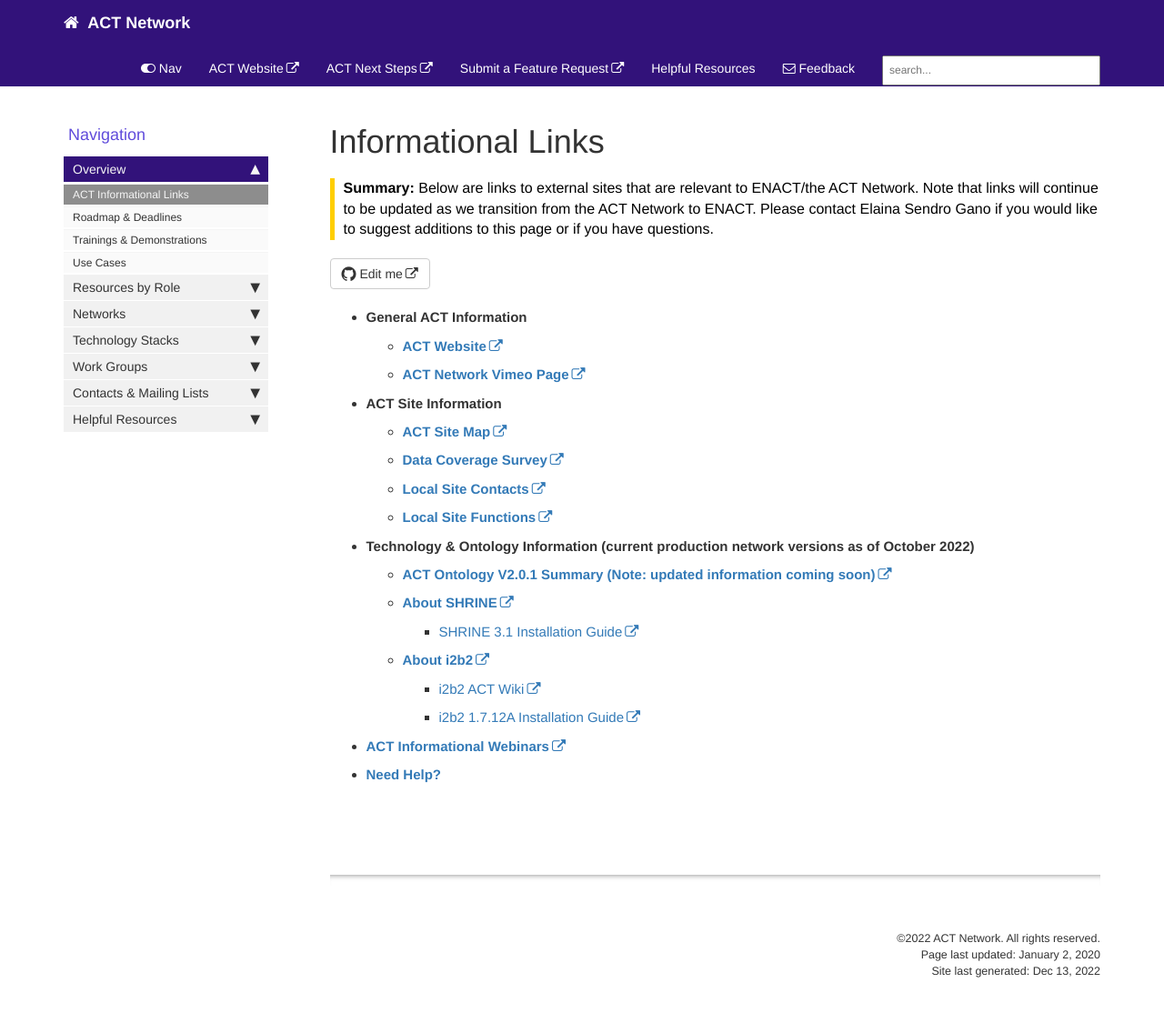
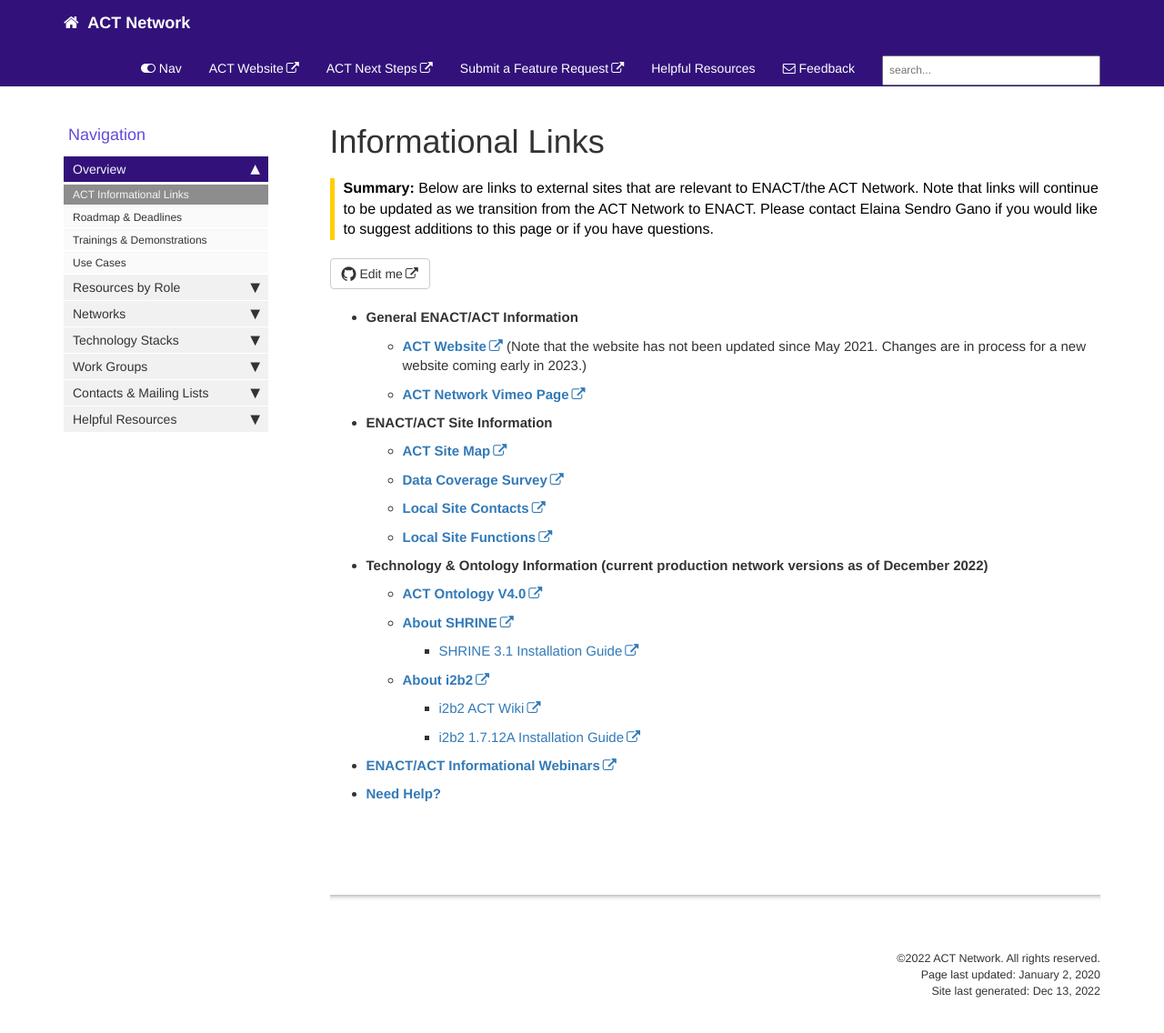
Before and after one commit to dbmi-pitt/ACT-Network, a Jekyll site: the page built from pages/mydoc/informational_links.md, in a window 1280 px wide and 1159 px high. Shown: the top 1136 px of the window at 91% size. Built offline with Jekyll 4.4.1, drawn with Linux system fonts in a browser that asks for light colours; comment, search, counter and statistics services are not loaded.

Commit message:
Update informational_links.md

```diff
--- a/pages/mydoc/informational_links.md
+++ b/pages/mydoc/informational_links.md
@@ -8,25 +8,25 @@
 toc: false
 folder: mydoc
 ---
-* **General ACT Information**
-  * [**ACT Website**](https://www.actnetwork.us/national)
+* **General ENACT/ACT Information**
+  * [**ACT Website**](https://www.actnetwork.us/national) (Note that the website has not been updated since May 2021. Changes are in process for a new website coming early in 2023.)
   * [**ACT Network Vimeo Page**](https://vimeo.com/actnetwork)
 
-* **ACT Site Information**
+* **ENACT/ACT Site Information**
   * [**ACT Site Map**](https://www.actnetwork.us/Global/FileLib/PDFs/ACT_Geographic_Map.pdf)
   * [**Data Coverage Survey**](https://www.actnetwork.us/Global/FileLib/PDFs/ACT_Data_Coverage_Survey.pdf)
   * [**Local Site Contacts**](https://www.actnetwork.us/national/act-local-landing-pages-46EU-1434P4.html)
   * [**Local Site Functions**](https://docs.google.com/spreadsheets/d/1-PkGdRpKXdT_NjzBMmUMBtD7DACM00bpgFei4c3W4GQ/edit?usp=sharing)
 
-* **Technology & Ontology Information (current production network versions as of October 2022)**
-  * [**ACT Ontology V2.0.1 Summary (Note: updated information coming soon)**](https://www.actnetwork.us/Global/FileLib/PDFs/ACT_ONTOLOGY_V2.0.1_final.pdf)
+* **Technology & Ontology Information (current production network versions as of December 2022)**
+  * [**ACT Ontology V4.0**](https://dbmi-pitt.github.io/ACT-Network/ontology.html)
   * [**About SHRINE**](https://catalyst.harvard.edu/services/shrine/)
       * [SHRINE 3.1 Installation Guide](https://open.catalyst.harvard.edu/wiki/display/SHRINE/SHRINE+3.1.0+Installation+Guide)
   * [**About i2b2**](https://www.i2b2.org/about/)
       * [i2b2 ACT Wiki](https://community.i2b2.org/wiki/display/ACT/Accrual+to+Clinical+Trials+i2b2+Community+Wiki)
       * [i2b2 1.7.12A Installation Guide](https://community.i2b2.org/wiki/display/ACT/ACT+Sites%3A+i2b2+upgrade+from+1.7.09c+to+1.7.12A)
 
-* [**ACT Informational Webinars**](https://dbmi-pitt.github.io/ACT-Network/trainings.html#act-informational-webinars)
+* [**ENACT/ACT Informational Webinars**](https://dbmi-pitt.github.io/ACT-Network/trainings.html#act-informational-webinars)
 
 * [**Need Help?**](/ACT-Network/help.html)
 
```
